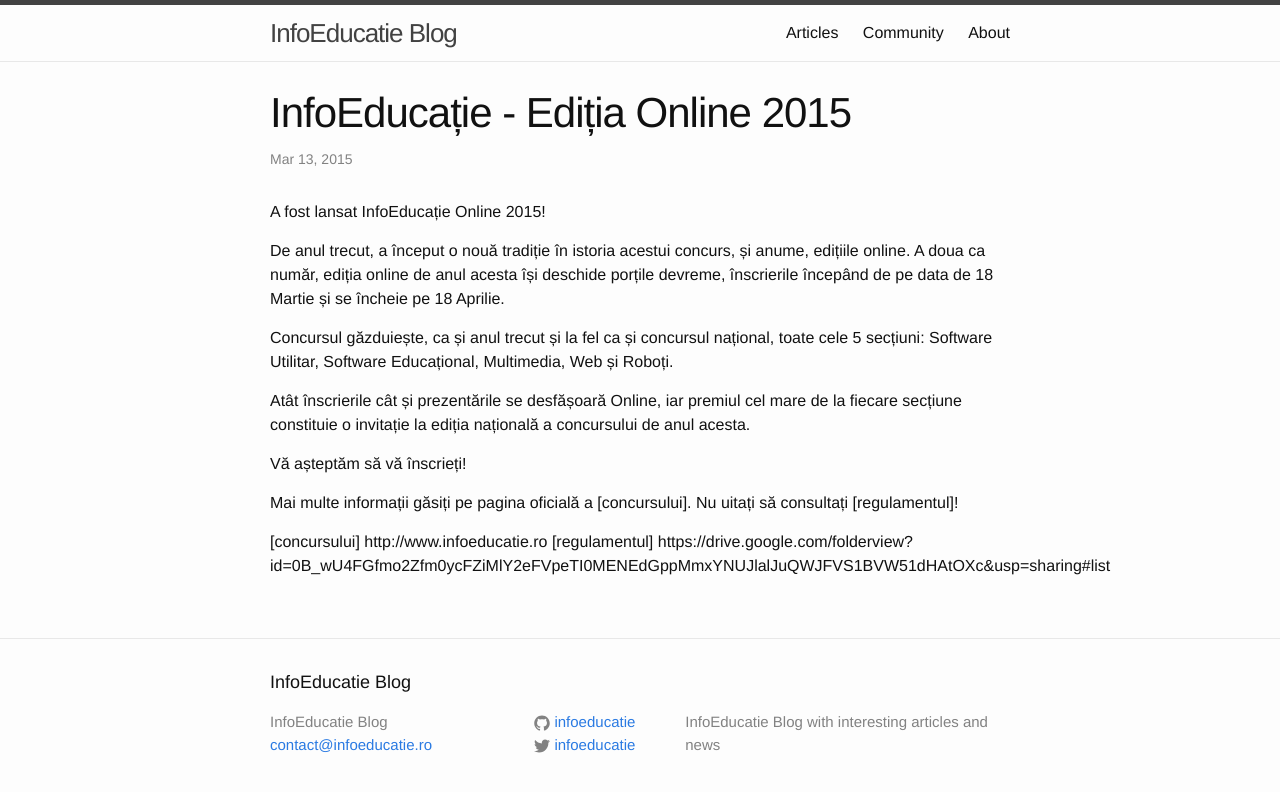
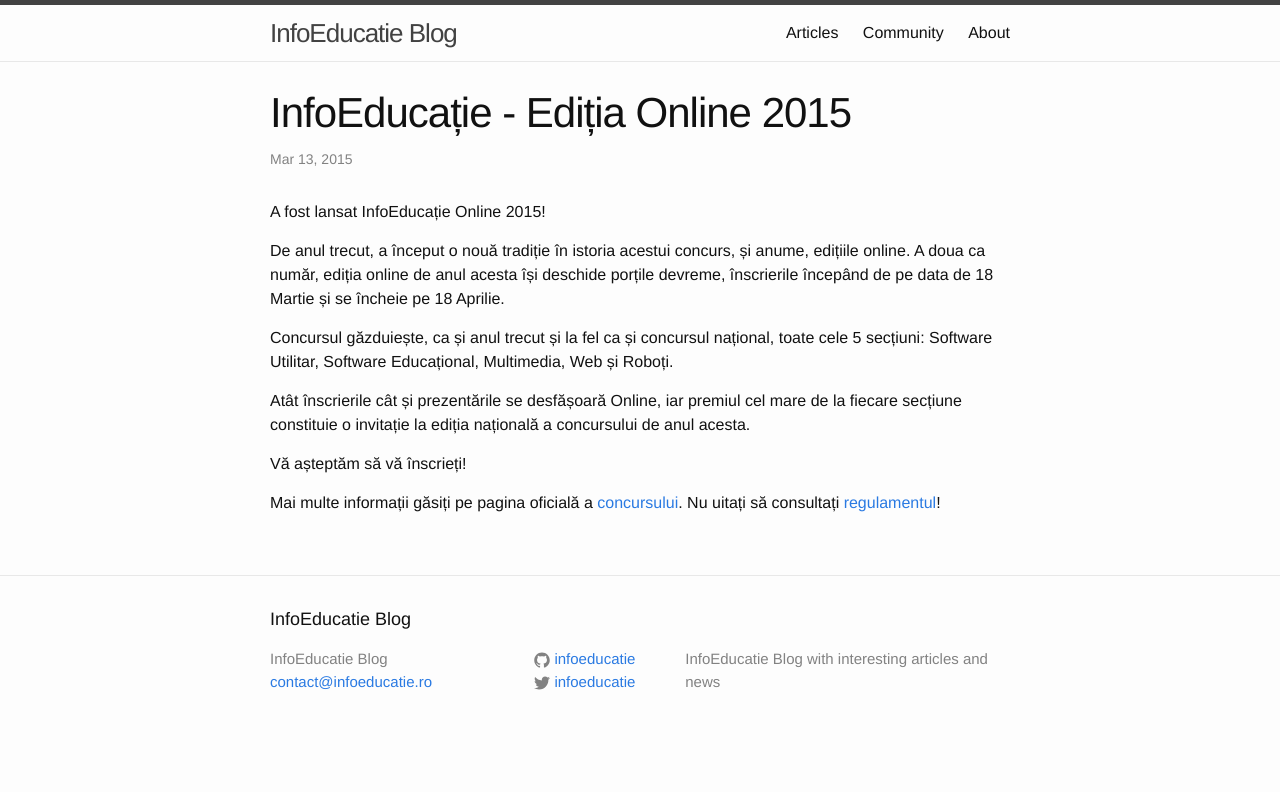
Before and after one commit to infoeducatie/blog.infoeducatie.ro, a Jekyll site: the page built from _posts/2015-03-13-InfoEducatie-Online-2015.markdown, in a window 1280 px wide. Shown: the top 792 px of the page. Built offline with Jekyll 4.4.1, drawn with Linux system fonts in a browser that asks for light colours.

Commit message:
Link fix

```diff
--- a/_posts/2015-03-13-InfoEducatie-Online-2015.markdown
+++ b/_posts/2015-03-13-InfoEducatie-Online-2015.markdown
@@ -17,5 +17,5 @@
 
 Mai multe informa&#539;ii g&#259;si&#539;i pe pagina oficial&#259; a [concursului]. Nu uita&#539;i s&#259; consulta&#539;i [regulamentul]!
 
-[concursului] http://www.infoeducatie.ro
-[regulamentul] https://drive.google.com/folderview?id=0B_wU4FGfmo2Zfm0ycFZiMlY2eFVpeTI0MENEdGppMmxYNUJlalJuQWJFVS1BVW51dHAtOXc&usp=sharing#list
+[concursului]:  http://www.infoeducatie.ro
+[regulamentul]: https://drive.google.com/folderview?id=0B_wU4FGfmo2Zfm0ycFZiMlY2eFVpeTI0MENEdGppMmxYNUJlalJuQWJFVS1BVW51dHAtOXc&usp=sharing#list
```
